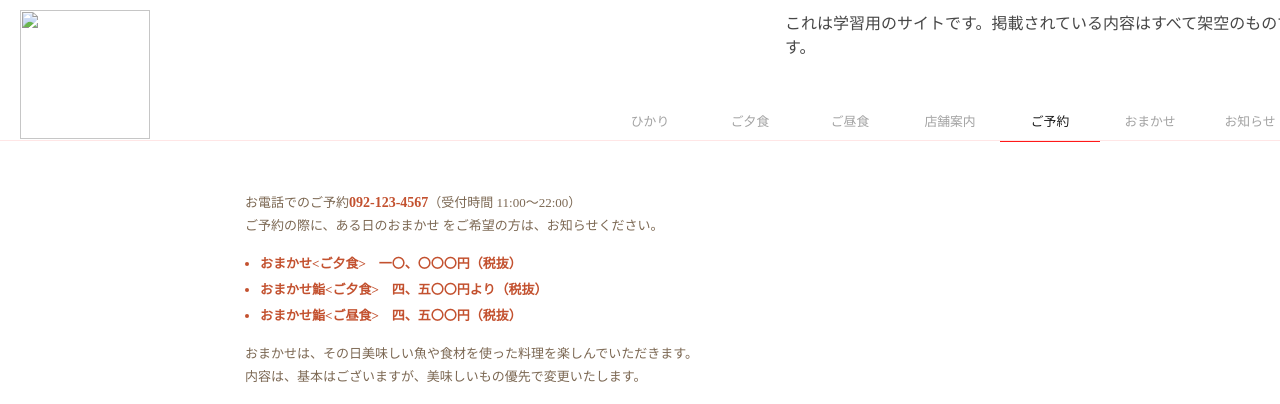
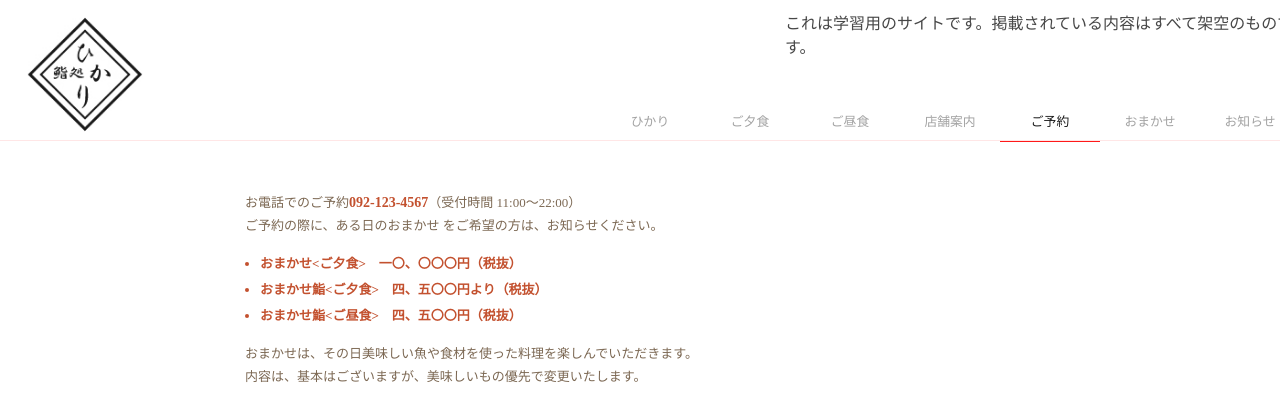
Before and after one commit to aki-craftman/hikarisushi, a plain HTML site: page schedule.html in a window 1280 px wide. Shown: the top 404 px of the page. Drawn offline with Linux system fonts and the light colour scheme.

Commit message:
Update schedule.html

```diff
--- a/schedule.html
+++ b/schedule.html
@@ -9,7 +9,7 @@
 <body>
 <div id="headerArea">
 <div id="wrapper">
-<img src="images/hikari_logo3.jpg" class="example1">
+<img src="hikari_logo3.jpg" class="example1">
 <div id="textbox">これは学習用のサイトです。掲載されている内容はすべて架空のものです。</div>
 
 <!-- メニュー -->
```
